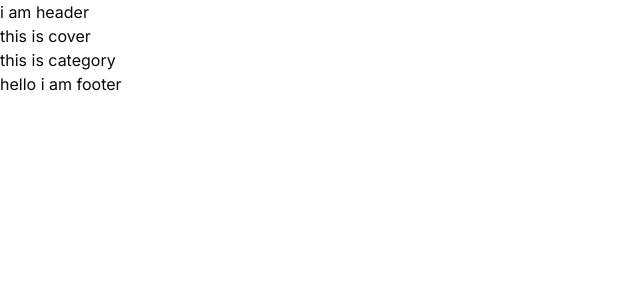
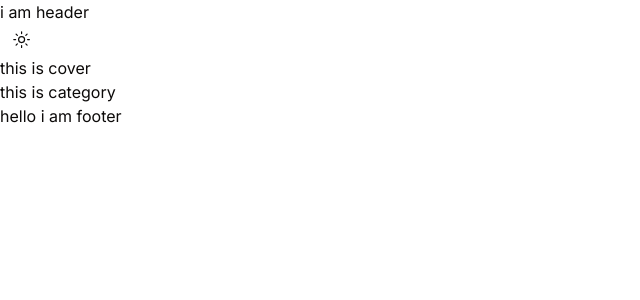
Before and after one commit to jishan1019/mini-mart, a Next.js app: page / in a window 1280 px wide. Shown: the top 300 px of the page, without its empty margins (0-640 px from the left). Built offline with nearby package versions, Linux system fonts and the light colour scheme.

Commit message:
togle them add

```diff
--- a/src/app/(routes)/(shared)/(home)/header.tsx
+++ b/src/app/(routes)/(shared)/(home)/header.tsx
@@ -1,9 +1,11 @@
+import { ModeToggle } from "@/components/mode-toggle";
 import React, { ReactNode } from "react";
 
 export default function Header({ children }: { children: ReactNode }) {
   return (
     <div>
       i am header
+      <ModeToggle />
       <div>{children}</div>
     </div>
   );
--- /dev/null
+++ b/src/components/mode-toggle.tsx
@@ -0,0 +1,28 @@
+"use client";
+
+import { Button } from "@/components/ui/button";
+import { Io5Icons } from "@/constant";
+import { useTheme } from "next-themes";
+
+export function ModeToggle() {
+  const { setTheme } = useTheme();
+
+  return (
+    <Button
+      aria-label="Toggle theme"
+      className="flex items-center gap-2 hover:bg-transparent focus:bg-transparent focus-visible:outline-none focus-visible:ring-0"
+      variant="ghost"
+      size="sm"
+    >
+      <Io5Icons.IoSunnyOutline
+        className="h-[1.2rem] w-[1.2rem] rotate-0 scale-100 transition-all dark:-rotate-90 dark:scale-0"
+        onClick={() => setTheme("dark")}
+      />
+      <Io5Icons.IoMoonOutline
+        className="absolute h-[1.2rem] w-[1.2rem] rotate-90 scale-0 transition-all dark:rotate-0 dark:scale-100"
+        onClick={() => setTheme("light")}
+      />
+      <span className="sr-only">Toggle theme</span>
+    </Button>
+  );
+}
```
Also changed, not shown: src/hooks/icons.ts (deleted), src/hooks/images.ts (deleted).
